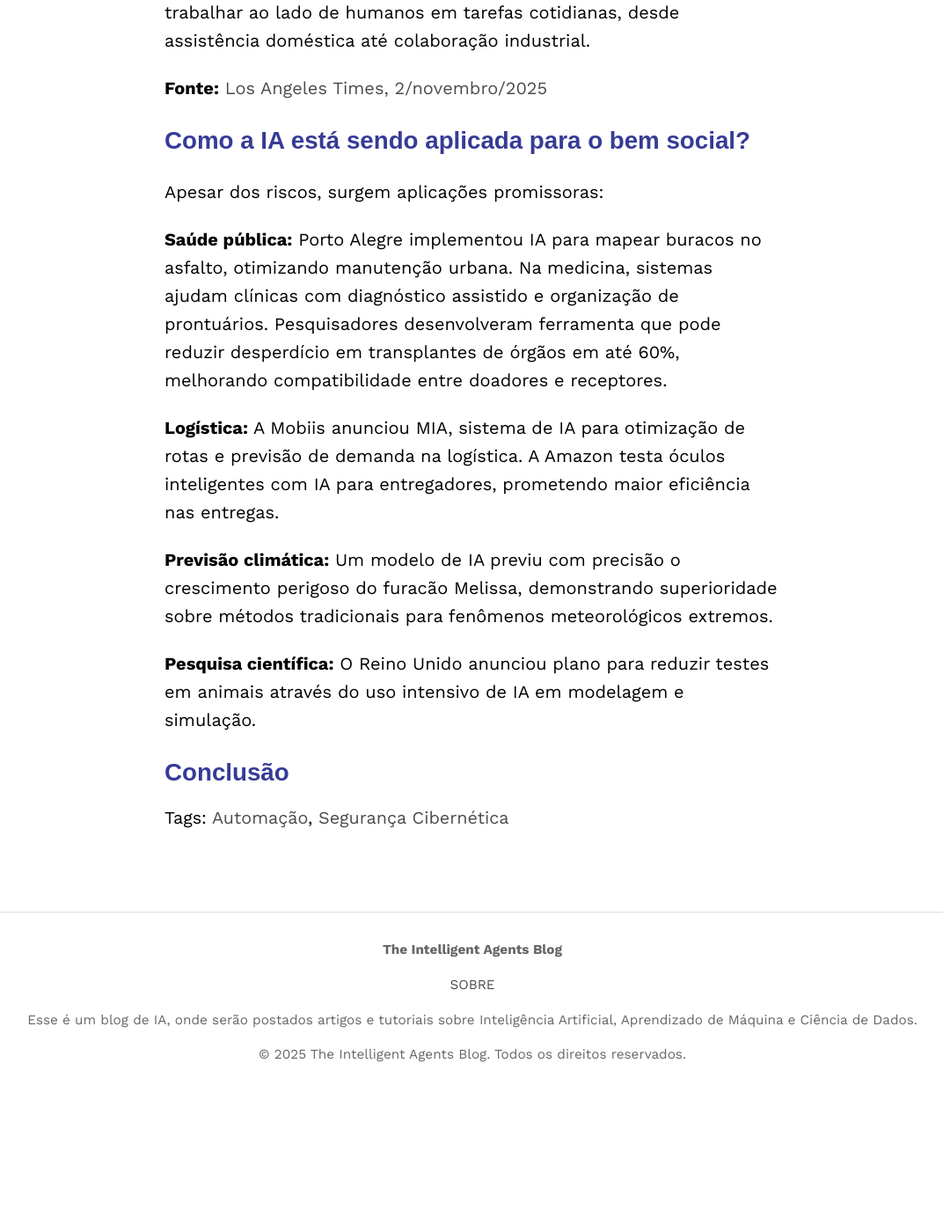
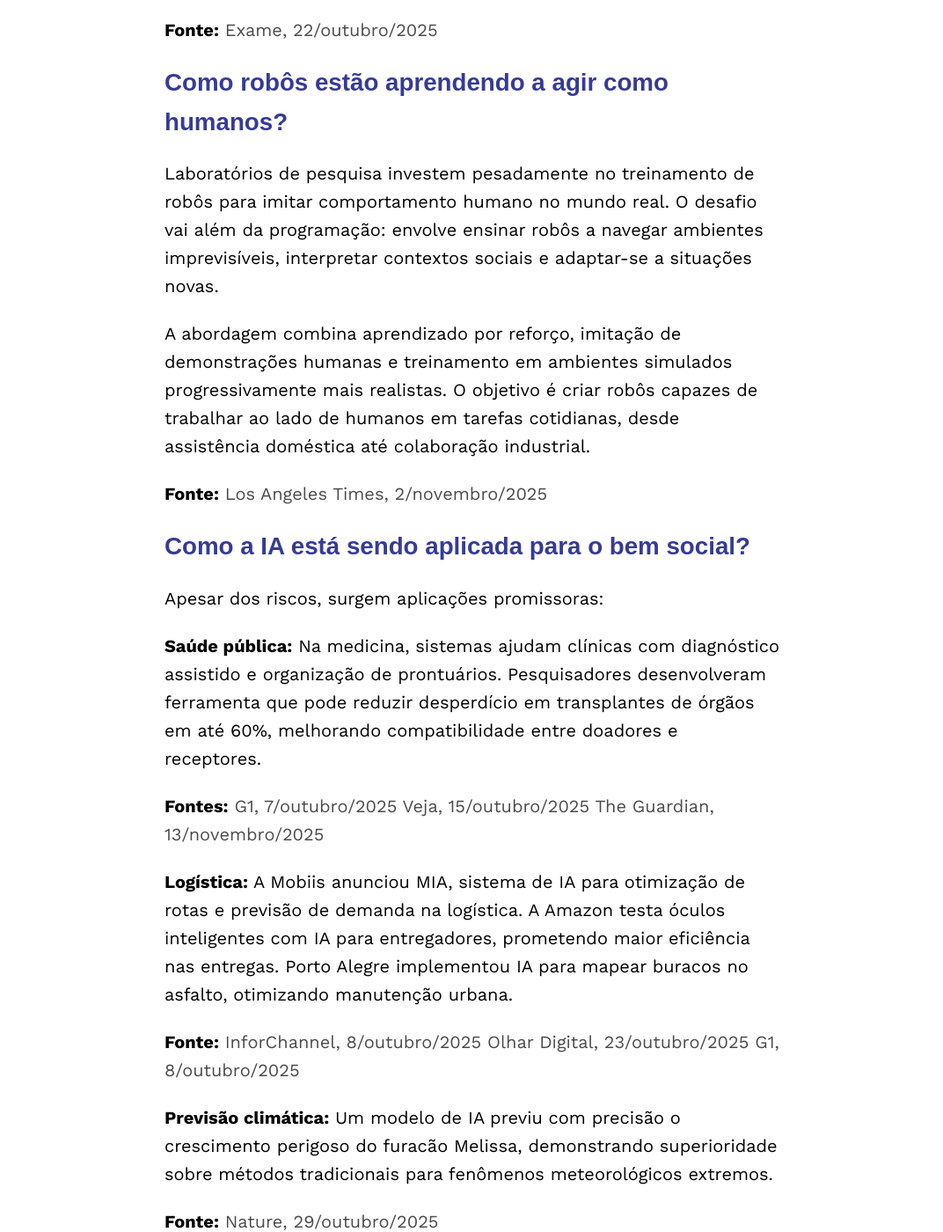
Before and after one commit to iablog/iablog.github.io, a Jekyll site: the page built from _posts/2025-12-12-post.md, in a window 1280 px wide and 1400 px high, scrolled down 5628 px. Shown: the whole window at 88% size, without its empty margins (103-1175 px from the left). Built offline with Jekyll 4.4.1, drawn with Linux system fonts in a browser that asks for light colours; before the commit the page ends 6874 px from its top, so only the background shows below that; some of the changed text lies outside the part shown.

Commit message:
concluding the October/November overview article

```diff
--- a/_posts/2025-12-12-post.md
+++ b/_posts/2025-12-12-post.md
@@ -102,12 +102,26 @@
 
 Apesar dos riscos, surgem aplicações promissoras:
 
-**Saúde pública:** Porto Alegre implementou IA para mapear buracos no asfalto, otimizando manutenção urbana. Na medicina, sistemas ajudam clínicas com diagnóstico assistido e organização de prontuários. Pesquisadores desenvolveram ferramenta que pode reduzir desperdício em transplantes de órgãos em até 60%, melhorando compatibilidade entre doadores e receptores.
+**Saúde pública:** Na medicina, sistemas ajudam clínicas com diagnóstico assistido e organização de prontuários. Pesquisadores desenvolveram ferramenta que pode reduzir desperdício em transplantes de órgãos em até 60%, melhorando compatibilidade entre doadores e receptores.
 
-**Logística:** A Mobiis anunciou MIA, sistema de IA para otimização de rotas e previsão de demanda na logística. A Amazon testa óculos inteligentes com IA para entregadores, prometendo maior eficiência nas entregas.
+**Fontes:** [G1, 7/outubro/2025](https://g1.globo.com/pr/parana/especial-publicitario/eva-chat-ia-e-tecnologia/noticia/2025/10/07/chatbots-com-inteligencia-artificial-apoiam-clinicas-medicas.ghtml)
+[Veja, 15/outubro/2025](https://veja.abril.com.br/coluna/coluna-claudio-lottenberg/inteligencia-artificial-e-um-poderoso-aliado-do-medico-nao-seu-substituto/)
+[The Guardian, 13/novembro/2025](https://www.theguardian.com/society/2025/nov/13/new-ai-tool-could-cut-wasted-efforts-to-transplant-organs-by-60?mc_cid=83e9eac370&mc_eid=9f78148b90)
+
+**Logística:** A Mobiis anunciou MIA, sistema de IA para otimização de rotas e previsão de demanda na logística. A Amazon testa óculos inteligentes com IA para entregadores, prometendo maior eficiência nas entregas. Porto Alegre implementou IA para mapear buracos no asfalto, otimizando manutenção urbana.
+
+**Fonte:** [InforChannel, 8/outubro/2025](https://inforchannel.com.br/2025/10/08/mobiis-anuncia-mia-inteligencia-artificial-na-logistica/)
+[Olhar Digital, 23/outubro/2025](https://olhardigital.com.br/2025/10/23/pro/amazon-testa-oculos-inteligentes-com-ia-para-entregadores-nos-eua/)
+[G1, 8/outubro/2025](https://g1.globo.com/rs/rio-grande-do-sul/noticia/2025/10/08/saiba-como-a-inteligencia-artificial-ajuda-a-mapear-buracos-no-asfalto-em-porto-alegre.ghtml)
 
 **Previsão climática:** Um modelo de IA previu com precisão o crescimento perigoso do furacão Melissa, demonstrando superioridade sobre métodos tradicionais para fenômenos meteorológicos extremos.
 
+**Fonte:** [Nature, 29/outubro/2025](https://www.nature.com/articles/d41586-025-03539-x?mc_cid=ba02547e9b&mc_eid=9f78148b90)
+
 **Pesquisa científica:** O Reino Unido anunciou plano para reduzir testes em animais através do uso intensivo de IA em modelagem e simulação.
 
+**Fonte:** [The Guardian, 11/novembro/2025](https://www.theguardian.com/science/2025/nov/11/uk-plan-to-cut-animal-testing-artificial-intelligence-ai-3d-bioprinting?mc_cid=cdbde0dafd&mc_eid=9f78148b90)
+
 ## Conclusão
+
+Os avanços de outubro e novembro de 2025 revelam uma tecnologia em plena expansão, permeando desde a infraestrutura espacial até ferramentas cotidianas de trabalho. Entre promessas de eficiência e alertas de segurança, entre automação de tarefas e debates éticos sobre controle, a Inteligência Artificial consolida-se como força transformadora irreversível. O desafio deixou de ser especular sobre o futuro da IA e passou a ser gerenciar sua integração acelerada no presente.
```
Also changed, not shown: assets/img/post_12_12/header_post_12_12.png (added).
